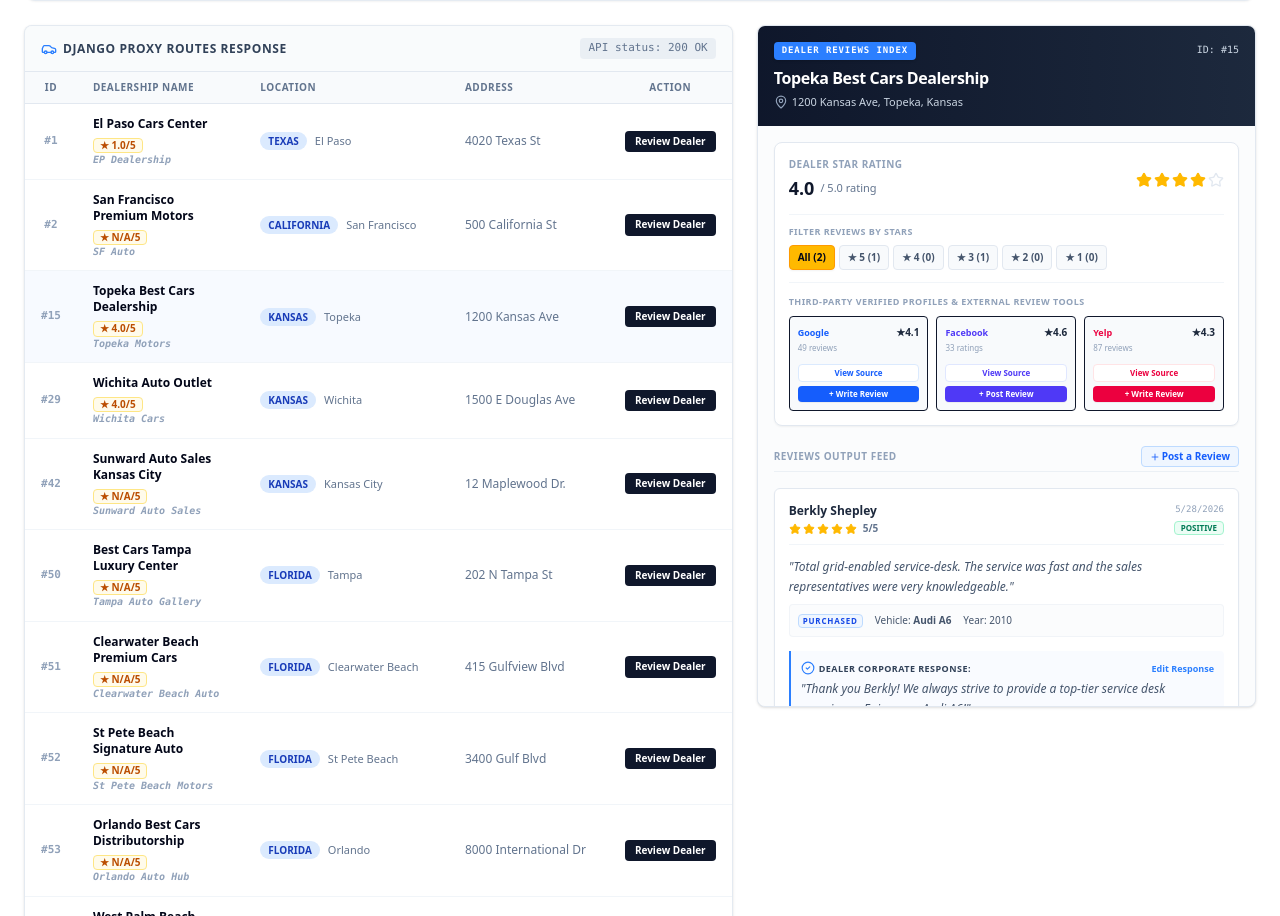
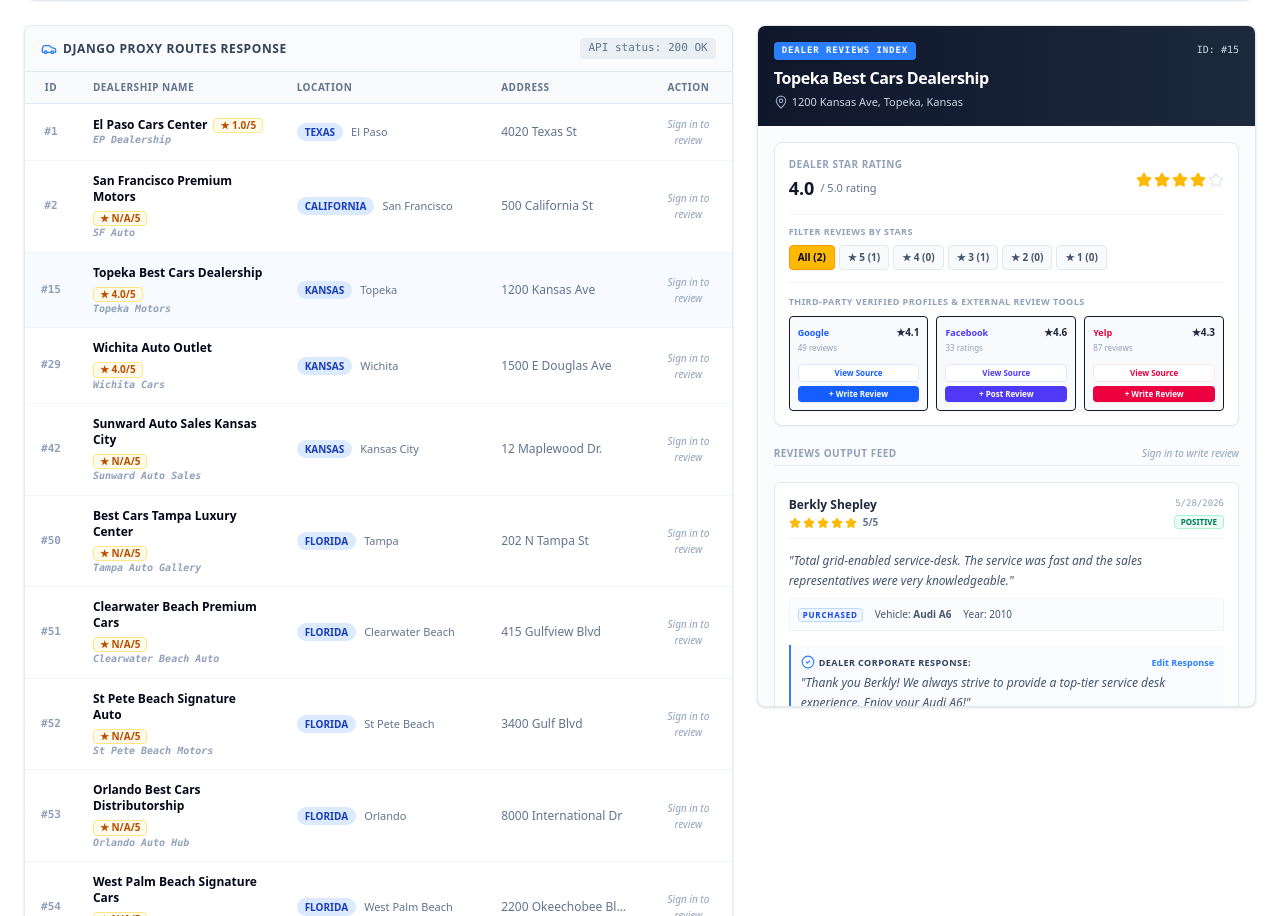
Before and after one commit to BrianGator/Full-Stack-Car-Dealer-Capstone-Python-JS, a React (Vite) app: page / in a window 1280 px wide. Shown: the part 1884-2800 px from the top of the page. Built offline with nearby package versions, Linux system fonts and the light colour scheme.

Commit message:
build: migrate deployment to GitHub Pages
Update project documentation and deployment configuration to reflect the move to GitHub Pages hosting. Also added sticky positioning to the navigation bar for improved UI usability.

```diff
--- a/src/App.tsx
+++ b/src/App.tsx
@@ -529,7 +529,7 @@
   return (
     <div className="flex flex-col min-h-screen bg-slate-50 text-slate-900 font-sans antialiased">
       {/* Top Banner Navigation bar matching "Professional Polish" layout */}
-      <nav className="h-16 bg-slate-950 text-white flex items-center justify-between px-6 border-b border-slate-800 shadow-xl shrink-0 z-10">
+      <nav className="sticky top-0 h-16 bg-slate-950 text-white flex items-center justify-between px-6 border-b border-slate-800 shadow-xl shrink-0 z-50">
         <div className="flex items-center gap-6">
           <div className="flex items-center gap-2 cursor-pointer" onClick={() => { setActiveTab('dealers'); setSelectedDealer(null); window.location.hash = '#/dealers'; }}>
             <div className="w-8 h-8 bg-blue-600 rounded flex items-center justify-center font-bold text-lg text-white shadow-md shadow-blue-500/30">B</div>
@@ -1386,6 +1386,7 @@
                                       {dealer.address}
                                     </td>
                                     <td className="px-4 py-3 text-center" onClick={(e) => e.stopPropagation()}>
+                                      {sessionActive ? (
                                         <button
                                           onClick={() => {
                                             setSelectedDealer(dealer);
@@ -1395,6 +1396,9 @@
                                         >
                                           Review Dealer
                                         </button>
+                                      ) : (
+                                        <span className="text-[10px] text-slate-400 font-medium italic">Sign in to review</span>
+                                      )}
                                     </td>
                                   </tr>
                                 );
@@ -1735,13 +1739,20 @@
 
                         <div className="flex justify-between items-center border-b border-slate-200/60 pb-1 mt-1">
                           <span className="text-[10px] font-bold uppercase tracking-wider text-slate-400">Reviews Output Feed</span>
-                          <button
-                            onClick={() => setIsAddingReview(true)}
-                            className="text-[10px] text-blue-600 hover:text-blue-700 bg-blue-50 border border-blue-200 px-2 py-0.5 rounded font-bold flex items-center gap-0.5"
+                          {sessionActive ? (
+                            <button
+                              onClick={() => {
+                                setReviewerName(currentUser || 'admin');
+                                setIsAddingReview(true);
+                              }}
+                              className="text-[10px] text-blue-600 hover:text-blue-700 bg-blue-50 border border-blue-200 px-2 py-0.5 rounded font-bold flex items-center gap-0.5 animate-pulse"
                             >
                               <Plus className="w-2.5 h-2.5" />
                               Post a Review
                             </button>
+                          ) : (
+                            <span className="text-[10px] text-slate-400 italic">Sign in to write review</span>
+                          )}
                         </div>
 
                         {/* Rendering Filtered Reviews list */}
--- a/src/deliverablesData.ts
+++ b/src/deliverablesData.ts
@@ -428,7 +428,7 @@
     type: 'text',
     filename: 'deploymentURL',
     githubUrl: 'https://github.com/BrianGator/Full-Stack-Car-Dealer-Capstone-Python-JS/blob/main/Project-Deliverables/deploymentURL',
-    content: `https://dealership-review-capstone-django.codeengine.appdomain.cloud/`
+    content: `https://briangator.github.io/Full-Stack-Car-Dealer-Capstone-Python-JS/`
   }
 ];
 
```
Also changed, not shown: Project-Deliverables/project-deliverables.txt, 1 other file (tests, documents, lock files or other folders). Lines whose indentation alone changed are shown as unchanged.
